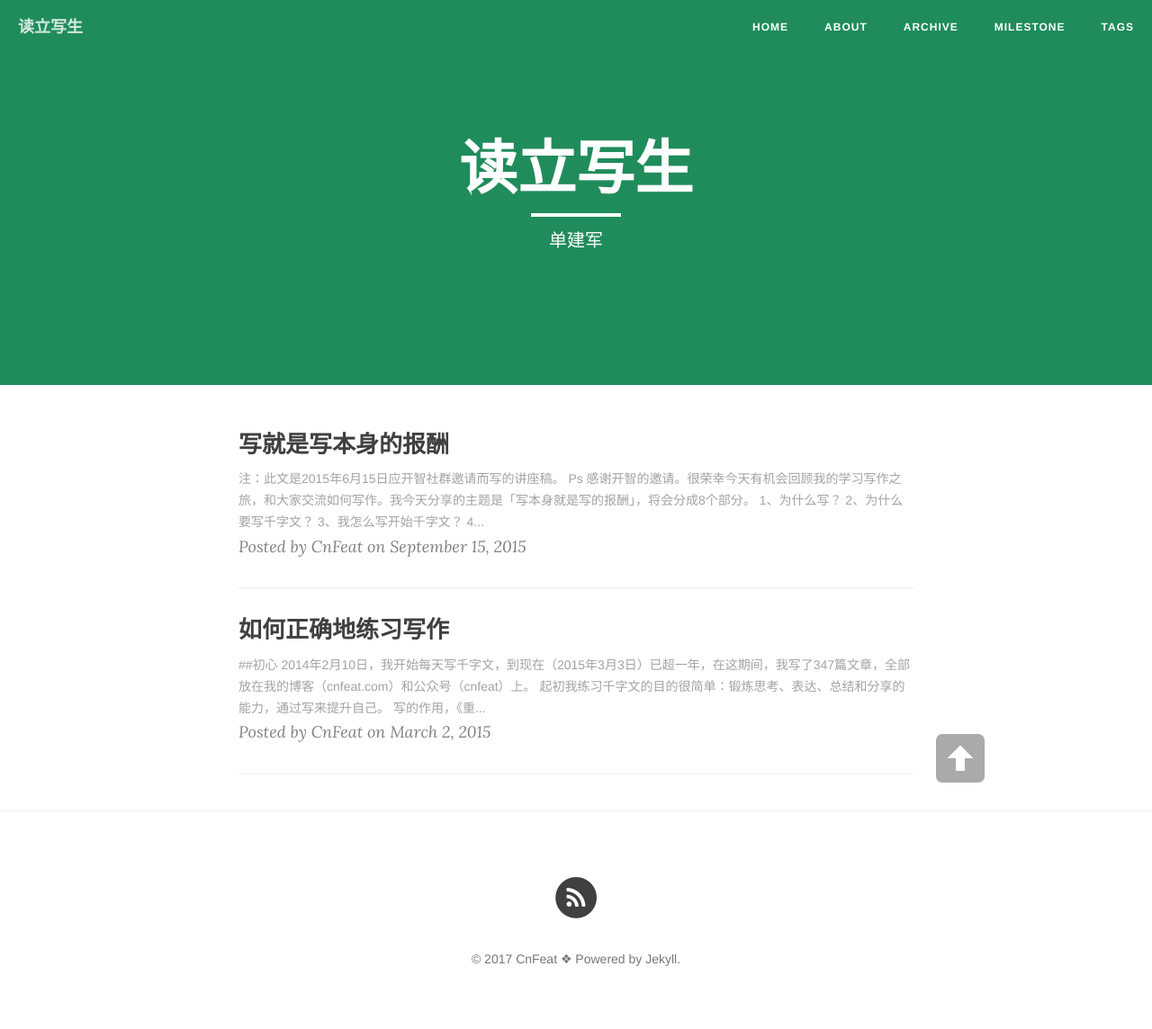
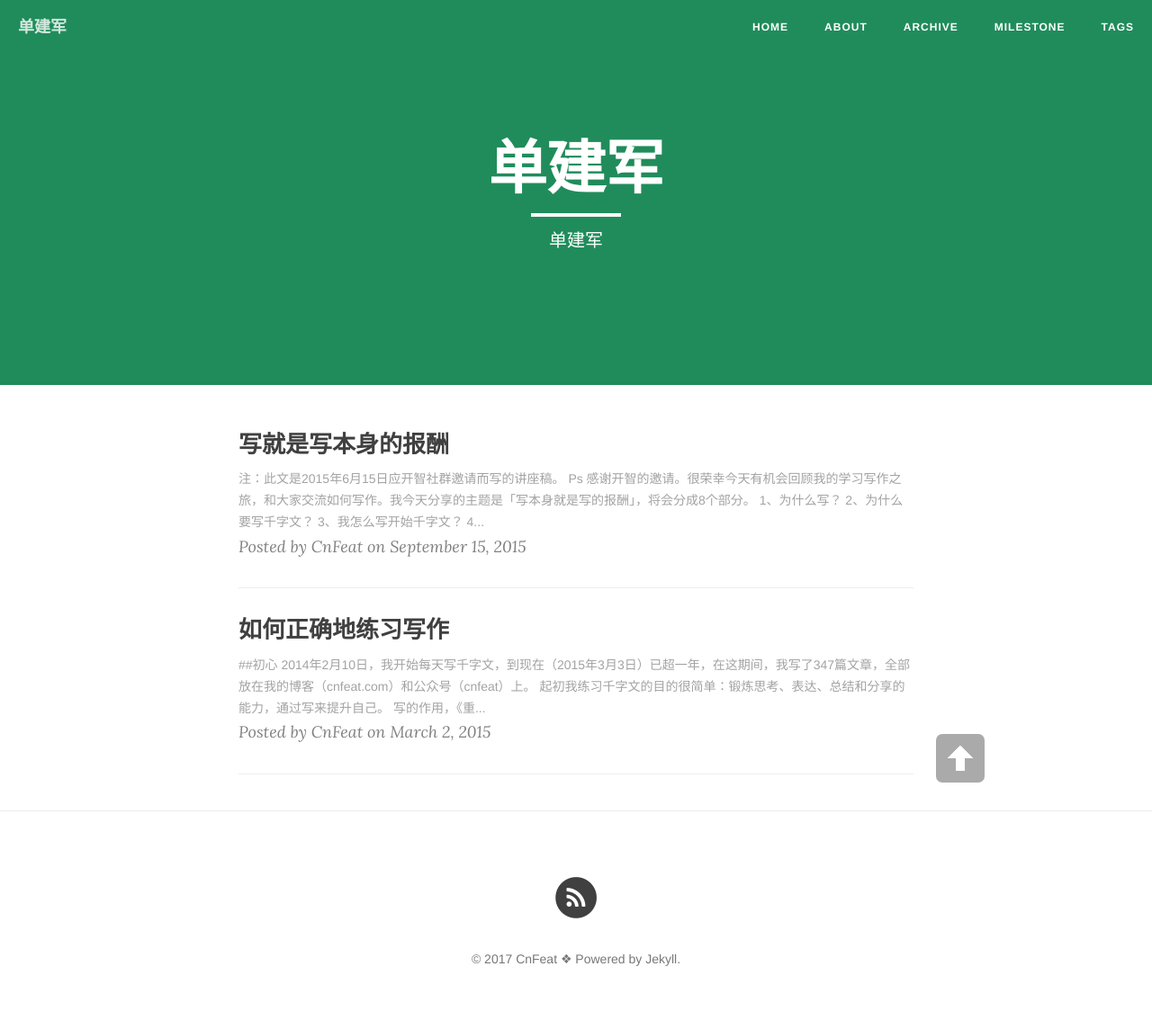
Before and after one commit to blackmamba242424/test, a Jekyll site: the page built from index.html, in a window 1280 px wide. Shown: the whole page at 90% size. Built offline with Jekyll 4.4.1, drawn with Linux system fonts in a browser that asks for light colours; nearby versions of some CDN libraries; the list of posts is cut into pages by our own code.

Commit message:
Update _config.yml

```diff
--- a/_config.yml
+++ b/_config.yml
@@ -1,8 +1,8 @@
 # Site settings
-title: 读立写生
+title: 单建军
 header-img: "img/green.jpg"
 tagline: "cn"
-description: "陈素封|读而立·写而生"
+description: "单建军|读而立·写而生"
 baseurl: ""
 url: "http://cnfeat"
 
```
